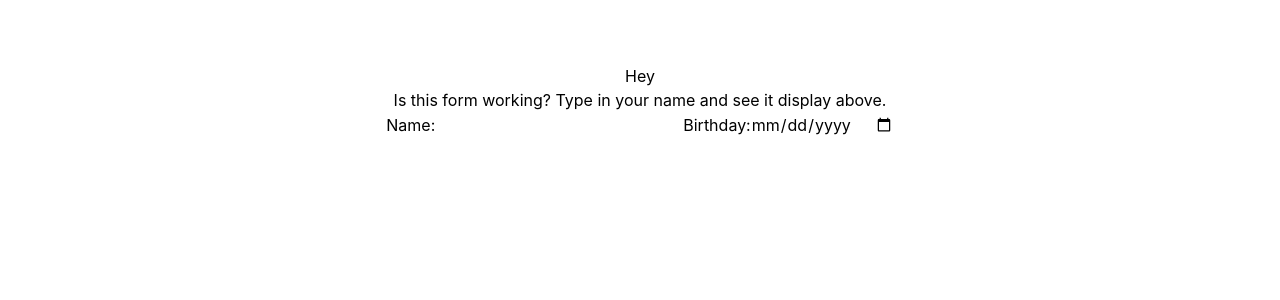
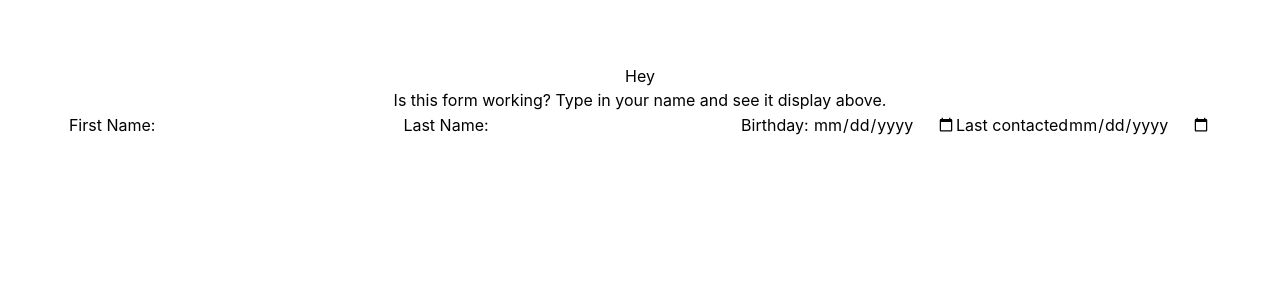
Before and after one commit to emilioramirezeguia/friends, a Next.js app: page /add-friend in a window 1280 px wide. Shown: the top 300 px of the page. Built offline with nearby package versions, Linux system fonts and the light colour scheme.

Commit message:
Separate 'name' field and add 'last contacted'

```diff
--- a/pages/add-friend.tsx
+++ b/pages/add-friend.tsx
@@ -5,7 +5,8 @@ import styles from "../styles/AddFriend.module.css";
 
 const AddFriend: NextPage = () => {
   const emptyForm = {
-    name: "",
+    firstName: "",
+    lastName: "",
     birthday: "",
     lastContacted: "",
   };
@@ -24,25 +25,39 @@ const AddFriend: NextPage = () => {
         <title>One friend at a time | Friends</title>
       </Head>
       <main className={styles.main}>
-        <h1>Hey {form.name}</h1>
+        <h1>Hey {form.firstName}</h1>
         <p>Is this form working? Type in your name and see it display above.</p>
         <form>
-          <label>
-            Name:
+          <label>First Name:</label>
           <input
             type="text"
-              name="name"
-              value={form.name}
-              onChange={handleChange}></input>
-          </label>
-          <label>
-            Birthday:
+            name="first-name"
+            value={form.firstName}
+            onChange={handleChange}
+          />
+          <label>Last Name: </label>
+          <input
+            type="text"
+            name="last-name"
+            value={form.lastName}
+            onChange={handleChange}
+          />
+
+          <label>Birthday: </label>
           <input
             type="date"
             name="birthday"
             value={form.birthday}
-              onChange={handleChange}></input>
-          </label>
+            onChange={handleChange}
+          />
+
+          <label>Last contacted</label>
+          <input
+            type="date"
+            name="last-contacted"
+            value={form.lastContacted}
+            onChange={handleChange}
+          />
         </form>
       </main>
     </div>
```
Lines whose indentation alone changed are shown as unchanged.
